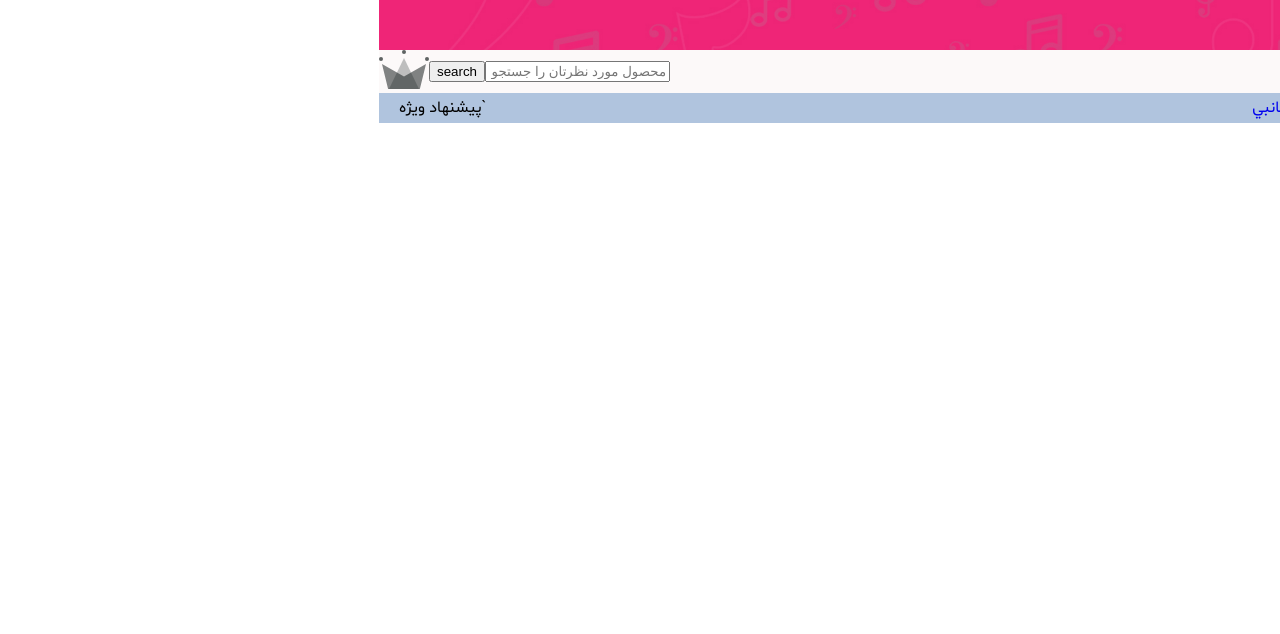
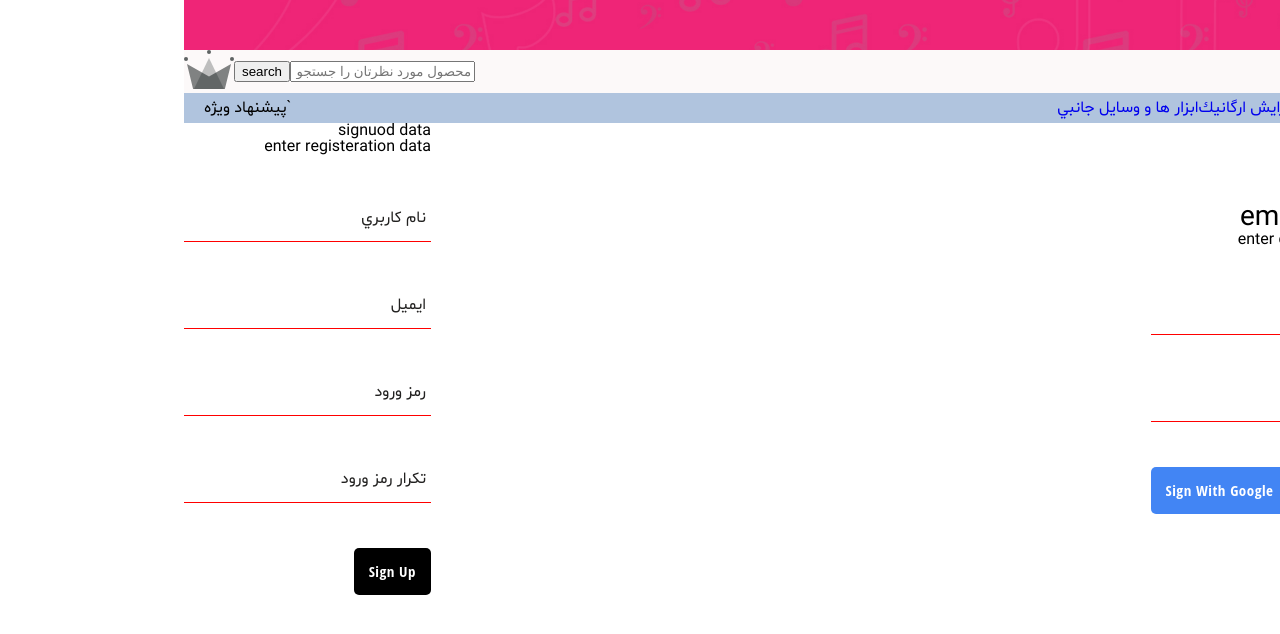
Before and after one commit to rezagazeri/nature-rose, a React (Create React App) app: page /signin in a window 1280 px wide. Shown: the top 634 px of the page. Built offline with nearby package versions, Linux system fonts and the light colour scheme; no server answers.

Commit message:
add redux toproject and complete signin signup with firebase

```diff
--- a/package.json
+++ b/package.json
@@ -8,8 +8,11 @@
     "node-sass": "^4.12.0",
     "react": "^16.8.6",
     "react-dom": "^16.8.6",
+    "react-redux": "^7.1.1",
     "react-router-dom": "^5.0.1",
-    "react-scripts": "3.0.1"
+    "react-scripts": "3.0.1",
+    "redux": "^4.0.4",
+    "redux-logger": "^3.0.6"
   },
   "scripts": {
     "start": "react-scripts start",
--- a/src/App.js
+++ b/src/App.js
@@ -9,14 +9,14 @@ import BackDrow from './components/BackDrow/BackDrow';
 import Hompage from './Pages/Hompage';
 import Shop from './Pages/Shop';
 import LoginLogoutPage from './Pages/Login-Logout';
-import {auth} from './firebase/firebase.utils';
+import {auth,createUserProfileDocument} from './firebase/firebase.utils';
 
 export default class App extends Component {
   constructor(props){
     super(props);
     this.state={
        isOpenSidebarMenu :false,//open and close HumbergerMenu
-       currentuser:null
+       currentUser:null
     }
     this.handleClick = this.handleClick.bind(this);
   }
@@ -29,10 +29,23 @@ export default class App extends Component {
   }
   //========================================
  componentDidMount(){
-   this.unsubscribeFromAuth =auth.onAuthStateChanged(user=>{
-     this.setState({currentuser : user});
-   })
+  this.unsubscribeFromAuth = auth.onAuthStateChanged(async userAuth => {
+    if (userAuth) {
+      const userRef = await createUserProfileDocument(userAuth);
+      userRef.onSnapshot(snapShot => {
+        this.setState({
+          currentUser: {
+            id: snapShot.id,
+            ...snapShot.data()
+          }
+        });
+      });
+    }else
+    {
+      this.setState({ currentUser: userAuth });
+    }
 
+  });
  }
 
  componentWillUnmount(){
@@ -51,7 +64,7 @@ export default class App extends Component {
     return (
       <div>
         <TitelHeader />
-        <Header currentuser={this.state.currentuser} />
+        <Header currentuser={this.state.currentUser} />
         <ToolBar sideMenuClick={this.handleClick} />
         <SideToolbar />
         {menustate}
--- a/src/Pages/Login-Logout.js
+++ b/src/Pages/Login-Logout.js
@@ -1,11 +1,15 @@
 import React from 'react';
 import bn from '../Utils/bemnames';
 import Signin from '../components/Signin/Signin';
+import Signup from '../components/Signup/Signup';
+import { createStore } from 'redux';
+
 
 const bem =bn.create('signin_page');
 const LoginLogoutPage = props=>(
    <div className={bem.b('signin_page')}>
       <Signin />
+      <Signup />
    </div>
 );
 export default LoginLogoutPage;
--- a/src/components/FormInput/Forminput.js
+++ b/src/components/FormInput/Forminput.js
@@ -3,9 +3,7 @@ import bn from '../../Utils/bemnames';
 const bem =bn.create('g-input');
 const FormInput = ({Lable,handleChange,...otherProps})=>(
    <div className={bem.b('g-input')}>
-      {console.log('halllllll',otherProps)}
-
-      {Lable ?(<label
+        {Lable ?(<label
         className={`${otherProps.value.length ? 'shrink' : ''} ${bem.e('f-lable')}`}
       > {Lable} </label>):null}
       <input className={bem.e('f-input')} onChange={handleChange} {...otherProps} />
--- a/src/components/Signin/Signin.js
+++ b/src/components/Signin/Signin.js
@@ -1,7 +1,7 @@
 import React, { Component } from 'react';
 import FormInput from '../FormInput/Forminput';
 import CustomButton from '../../components/Custombutton/Cusstombutton';
-import {signInWithGoogle} from '../../firebase/firebase.utils';
+import {signInWithGoogle,auth,createUserProfileDocument} from '../../firebase/firebase.utils';
 import bn from '../../Utils/bemnames';
 const bem =bn.create('signin');
 
@@ -15,14 +15,21 @@ export default class Signin extends Component {
             passwort : ''
         }
         this.handleOnChange=this.handleOnChange.bind(this);
-        this.HanleSubmit = this.HanleSubmit.bind(this);
+        this.HandleSubmit = this.HandleSubmit.bind(this);
     }
-    HanleSubmit(evt){
+    async HandleSubmit(evt){
         evt.preventDefault();
-        this.setState({
-            email : '',
-            passwort : ''
-        });
+        const {email,passwort}= this.state;
+        try{
+           await auth.signInWithEmailAndPassword(email,passwort);
+            this.setState({
+                email : '',
+                passwort : ''
+            });
+        }catch(error){
+            console.log('error creating signup', error.message);
+        }
+
 
     }
     handleOnChange(evt){
@@ -34,7 +41,7 @@ export default class Signin extends Component {
             <div className={bem.b('signin')}>
                <h1>email</h1>
                <span>enter data</span>
-               <form onSubmit={this.HanleSubmit} className = {bem.e('form')}>
+               <form onSubmit={this.HandleSubmit} className = {bem.e('form')}>
                   <FormInput
                     type ={'email'}
                     name={'email'}
--- /dev/null
+++ b/src/components/Signup/Signup.js
@@ -0,0 +1,92 @@
+import React, { Component } from 'react';
+import FormInput from '../FormInput/Forminput';
+import CustomButton from '../../components/Custombutton/Cusstombutton';
+import {auth,createUserProfileDocument} from '../../firebase/firebase.utils';
+import bn from '../../Utils/bemnames';
+const bem =bn.create('signup');
+
+
+
+export default class Signup extends Component {
+    constructor(props){
+        super(props);
+        this.state={
+            displayName:'',
+            email : '',
+            passwort : '',
+            confirmpasswort :''
+        }
+        this.handleOnChange=this.handleOnChange.bind(this);
+        this.HanleSubmit = this.HanleSubmit.bind(this);
+    }
+    async HanleSubmit(evt){
+      evt.preventDefault();
+      const {displayName,email,passwort,confirmpasswort}= this.state;
+      if(passwort === confirmpasswort){
+        try{
+          const {user} = await auth.createUserWithEmailAndPassword(email,passwort);
+          await createUserProfileDocument(user,{displayName});
+          this.setState({
+            displayName:'',
+            email : '',
+            passwort : '',
+            confirmpasswort :''
+          });
+        }catch(error){
+          console.log('error creating signup', error.message);
+        }
+
+      }else{
+        alert("پسورد را مجددا وارد نماييد");
+        return;
+      }
+   }
+    handleOnChange(evt){
+        const { value, name } = evt.target;
+        this.setState({ [name]: value });
+    }
+    render() {
+        const {displayName,email,passwort,confirmpasswort}= this.state;
+        return (
+            <div className={bem.b('signin')}>
+               <h2>signuod data</h2>
+               <span>enter registeration data</span>
+               <form onSubmit={this.HanleSubmit} className = {bem.e('form')}>
+                  <FormInput
+                    type ={'text'}
+                    name={'displayName'}
+                    handleChange = {this.handleOnChange}
+                    value = {displayName}
+                    Lable= {'نام كاربري'}
+                    required
+                  />
+                  <FormInput
+                    type ={'email'}
+                    name={'email'}
+                    handleChange = {this.handleOnChange}
+                    value = {email}
+                    Lable= {'ايميل'}
+                    required
+                  />
+                   <FormInput
+                    type ={'passwort'}
+                    name={'passwort'}
+                    handleChange = {this.handleOnChange}
+                    value = {passwort}
+                    Lable= {'رمز ورود'}
+                    required
+                  />
+                   <FormInput
+                    type ={'passwort'}
+                    name={'confirmpasswort'}
+                    handleChange = {this.handleOnChange}
+                    value = {confirmpasswort}
+                    Lable= {'تكرار رمز ورود'}
+                    required
+                  />
+                    <CustomButton type='submit'>sign up</CustomButton>
+               </form>
+            </div>
+        )
+    }
+}
--- a/src/firebase/firebase.utils.js
+++ b/src/firebase/firebase.utils.js
@@ -1,6 +1,7 @@
 import firebase from 'firebase/app';
 import 'firebase/auth';
 import 'firebase/firestore';
+import { async } from 'q';
 
 const Config={
         apiKey: "AIzaSyD_fIK6VkNfuXQoHD99I9Gy8KoTu-5-vkc",
@@ -13,6 +14,33 @@ const Config={
         measurementId: "G-S6B85WE9D2"
       };
 firebase.initializeApp(Config);
+
+
+export const createUserProfileDocument = async (userAuth, additionalData) => {
+  if (!userAuth) return;
+
+  const userRef = firestore.doc(`users/${userAuth.uid}`);
+
+  const snapShot = await userRef.get();
+
+  if (!snapShot.exists) {
+    const { displayName, email } = userAuth;
+    const createdAt = new Date();
+    try {
+      await userRef.set({
+        displayName,
+        email,
+        createdAt,
+        ...additionalData
+      });
+    } catch (error) {
+      console.log('error creating user', error.message);
+    }
+  }
+
+  return userRef;
+};
+
 export const auth = firebase.auth();
 export const firestore = firebase.firestore();
 
--- a/src/scss/Components/_index.scss
+++ b/src/scss/Components/_index.scss
@@ -8,3 +8,4 @@
 @import 'forminput';
 @import 'signin';
 @import '_cusstombutton';
+@import '_login-logout';
--- /dev/null
+++ b/src/scss/Components/_login-logout.scss
@@ -0,0 +1,4 @@
+.cr-signin_page{
+ @include flex-dis(row,center,space-between);
+
+}
```
Also changed, not shown: 1 other file (tests, documents, lock files or other folders).
